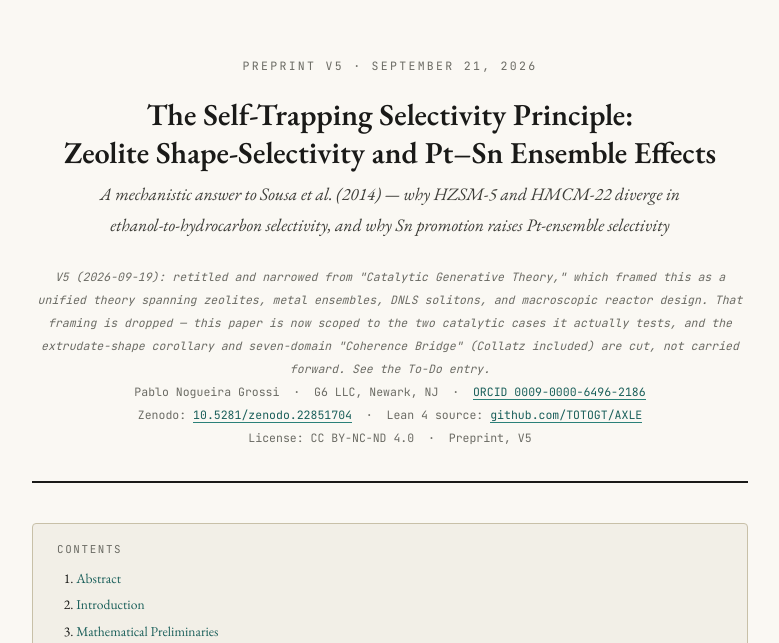
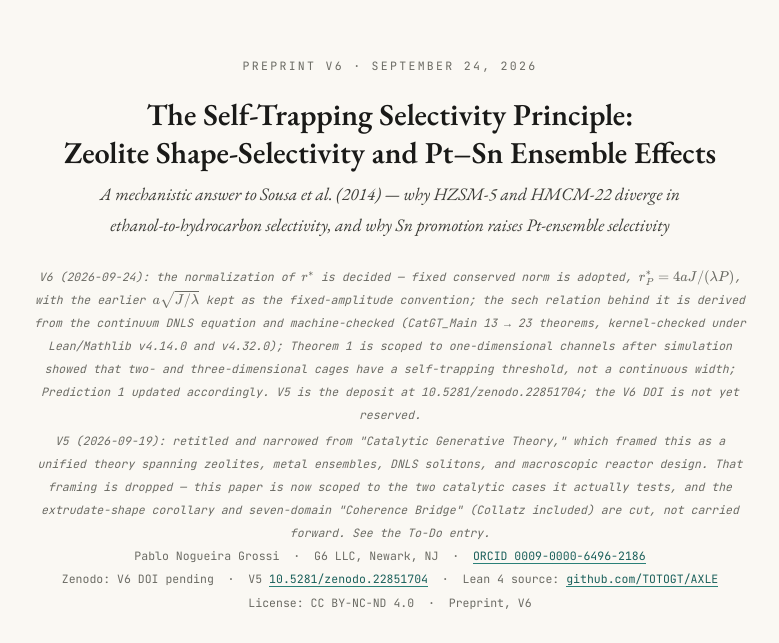
Before and after one commit to TOTOGT/io, a plain HTML site: page index.html in a window 1280 px wide. Shown: the top 643 px of the page, without its empty margins (250-1029 px from the left). Drawn offline with nearby package versions, Linux system fonts and the light colour scheme.

Commit message:
io: page, README and CLAUDE.md say V6 (2026-09-24); V6 DOI pending
Owner's decision: the r* normalisation, the derived sech relation and the 1D scoping change V5's content, so they are V6. Masthead/footer: Preprint V6, 'V6 DOI pending', V5 = 10.5281/zenodo.22851704. Header note lists what V6 changes. README: CatGT 13 -> 23, scope paragraph states fixed norm adopted and the 1D limit (the stale 'criticalRadius still dimensionless' line removed). CLAUDE.md: V6 state and to-dos (reserve DOI; V6 deposit pack; Figure 3).

Co-Authored-By: Claude Opus 5.5 <noreply@anthropic.com>

Claude-Session: https://claude.ai/code/session_01345oHsAHoGihnZ9br42wGz

```diff
--- a/index.html
+++ b/index.html
@@ -349,16 +349,17 @@
 <body>
 <!-- ══════════════════════════════════ HEADER ══════════════════════════════════ -->
 <header class="masthead">
-  <div class="series-tag">Preprint V5 · September 21, 2026</div>
+  <div class="series-tag">Preprint V6 · September 24, 2026</div>
   <h1>The Self-Trapping Selectivity Principle:<br>Zeolite Shape-Selectivity and Pt–Sn Ensemble Effects</h1>
   <div class="subtitle">A mechanistic answer to Sousa et al. (2014) — why HZSM-5 and HMCM-22 diverge in<br>ethanol-to-hydrocarbon selectivity, and why Sn promotion raises Pt-ensemble selectivity</div>
+  <div class="meta" style="margin-top:0.2rem;"><em>V6 (2026-09-24): the normalization of \(r^*\) is decided — fixed conserved norm is adopted, \(r^*_P=4aJ/(\lambda P)\), with the earlier \(a\sqrt{J/\lambda}\) kept as the fixed-amplitude convention; the sech relation behind it is derived from the continuum DNLS equation and machine-checked (CatGT_Main 13 → 23 theorems, kernel-checked under Lean/Mathlib v4.14.0 and v4.32.0); Theorem 1 is scoped to one-dimensional channels after simulation showed that two- and three-dimensional cages have a self-trapping threshold, not a continuous width; Prediction 1 updated accordingly. V5 is the deposit at 10.5281/zenodo.22851704; the V6 DOI is not yet reserved.</em></div>
   <div class="meta" style="margin-top:0.2rem;"><em>V5 (2026-09-19): retitled and narrowed from "Catalytic Generative Theory," which framed this as a unified theory spanning zeolites, metal ensembles, DNLS solitons, and macroscopic reactor design. That framing is dropped — this paper is now scoped to the two catalytic cases it actually tests, and the extrudate-shape corollary and seven-domain "Coherence Bridge" (Collatz included) are cut, not carried forward. See the To-Do entry.</em></div>
   <div class="meta">
     Pablo Nogueira Grossi &nbsp;·&nbsp; G6 LLC, Newark, NJ &nbsp;·&nbsp;
     <a href="https://orcid.org/0009-0000-6496-2186">ORCID 0009-0000-6496-2186</a><br>
-    Zenodo: <a href="https://doi.org/10.5281/zenodo.22851704">10.5281/zenodo.22851704</a> &nbsp;·&nbsp;
+    Zenodo: V6 DOI pending &nbsp;·&nbsp; V5 <a href="https://doi.org/10.5281/zenodo.22851704">10.5281/zenodo.22851704</a> &nbsp;·&nbsp;
     Lean 4 source: <a href="https://github.com/TOTOGT/AXLE">github.com/TOTOGT/AXLE</a><br>
-    License: CC BY-NC-ND 4.0 &nbsp;·&nbsp; Preprint, V5
+    License: CC BY-NC-ND 4.0 &nbsp;·&nbsp; Preprint, V6
   </div>
 </header>
 <!-- ══════════════════════════════════ NAV ══════════════════════════════════ -->
@@ -782,8 +783,8 @@ theorem ensemble_scaling_forms_diverge :
   </div>
 </section>
 <footer>
-  The Self-Trapping Selectivity Principle · Pablo Nogueira Grossi · G6 LLC · Newark, NJ · V5, September 21, 2026<br>
-  Lean 4 source: github.com/TOTOGT/io · Zenodo: 10.5281/zenodo.22851704 · CC BY-NC-ND 4.0
+  The Self-Trapping Selectivity Principle · Pablo Nogueira Grossi · G6 LLC · Newark, NJ · V6, September 24, 2026<br>
+  Lean 4 source: github.com/TOTOGT/io · Zenodo: V6 DOI pending (V5: 10.5281/zenodo.22851704) · CC BY-NC-ND 4.0
 </footer>
 <!-- ══════════════════════════════════ SCRIPTS ══════════════════════════════════ -->
 <script>
```
Also changed, not shown: 2 other files.
